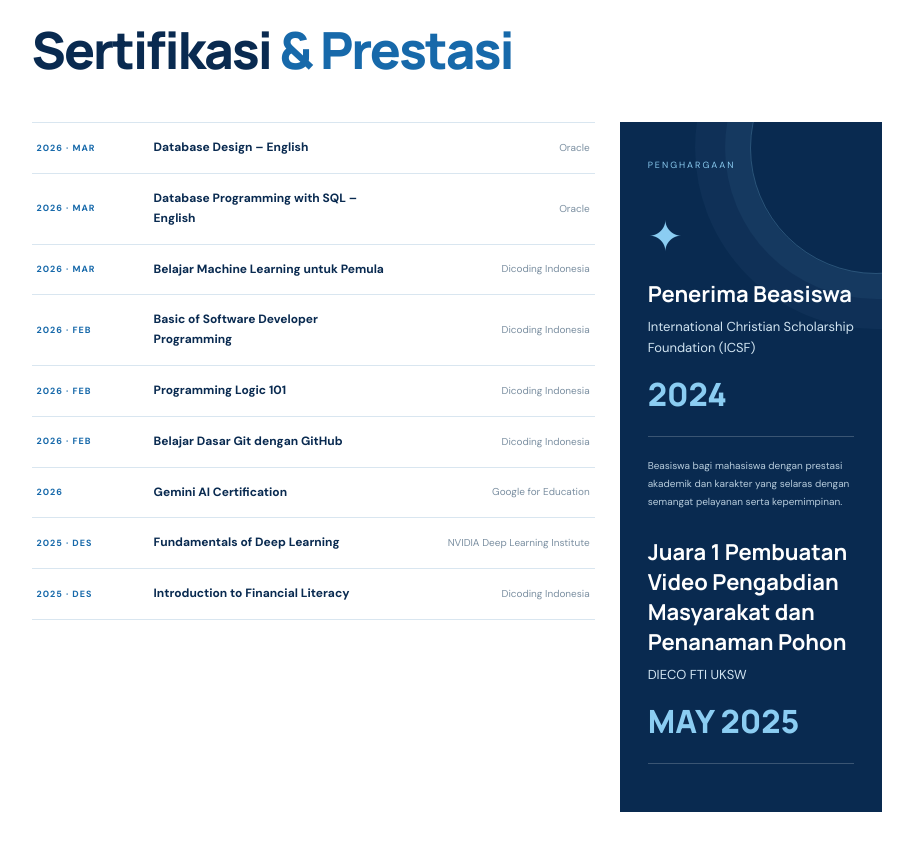
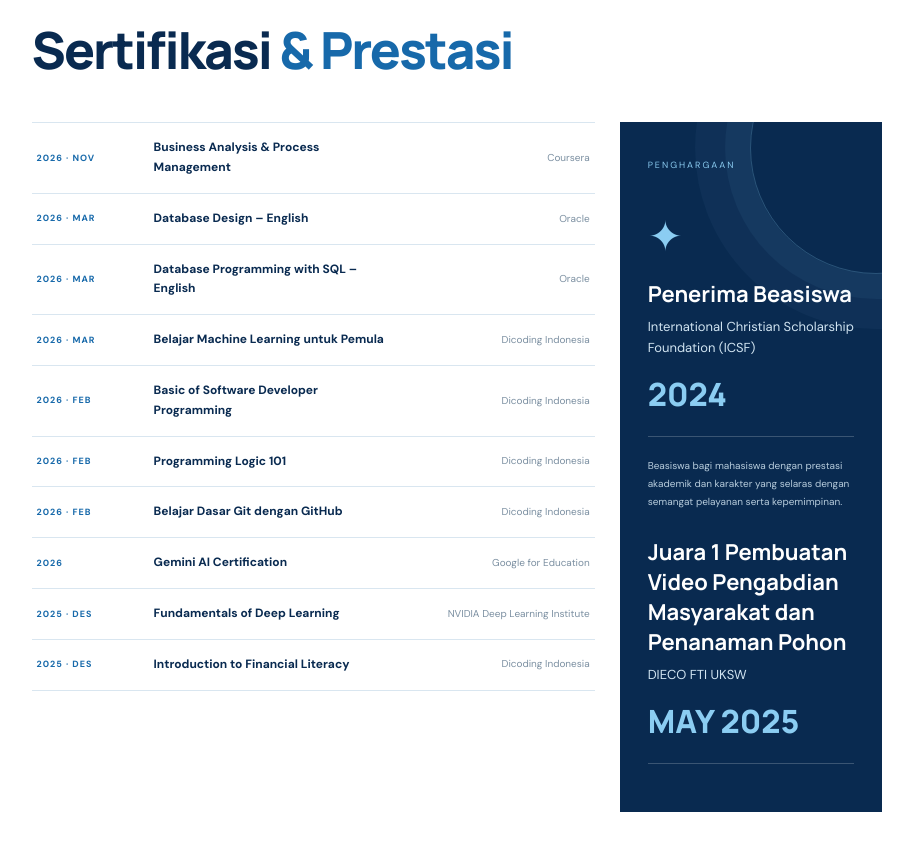
Before and after one commit to deboraachriss/Deboras-Portofolio, a plain HTML site: page index.html in a window 1280 px wide. Shown: the part 6140-6991 px from the top of the page, without its empty margins (308-1221 px from the left). Drawn offline with Linux system fonts and the light colour scheme.

Commit message:
update sertif

```diff
--- a/index.html
+++ b/index.html
@@ -1004,6 +1004,17 @@
      </div>
      <div class="cert-layout">
       <div class="cert-list">
+      <div class="cert-row">
+        <span>
+         2026 &middot; NOV
+        </span>
+        <b>
+         Business Analysis & Process Management
+        </b>
+        <small>
+         Coursera
+        </small>
+       </div>
        <div class="cert-row">
         <span>
          2026 &middot; MAR
```
